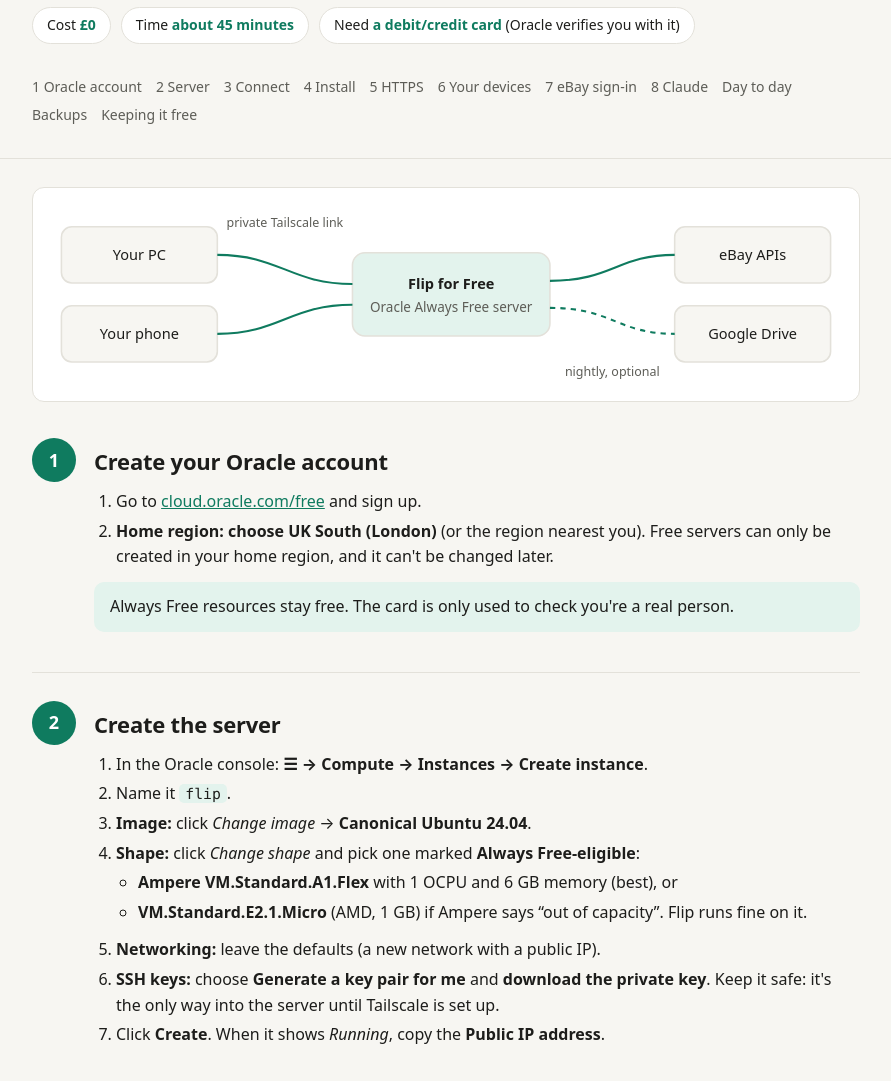
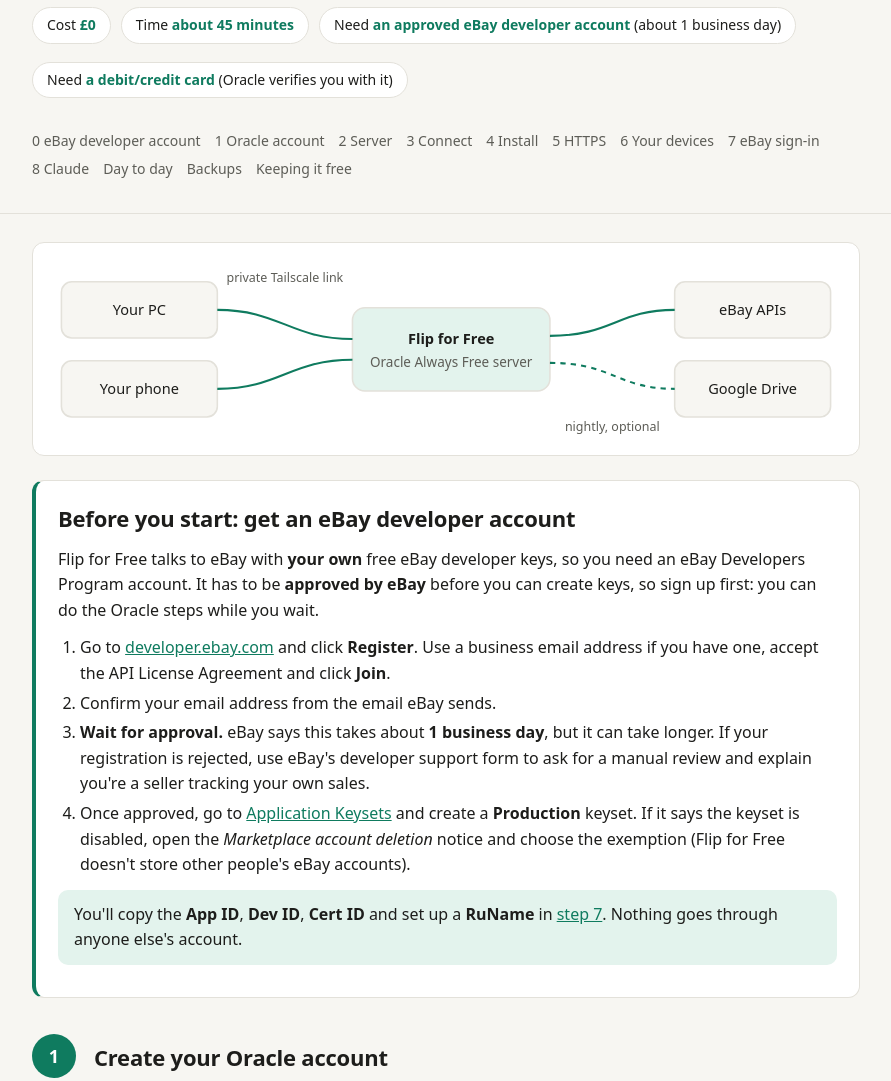
Before and after one commit to JosephsStuff/Flip-For-Free, a plain HTML site: page docs/index.html in a window 1280 px wide. Shown: the part 316-1397 px from the top of the page, without its empty margins (194-1085 px from the left). Drawn offline with Linux system fonts and the light colour scheme.

Commit message:
Guide: explain the eBay developer account and approval step first
Co-Authored-By: Claude Opus 5.5 <noreply@anthropic.com>
Claude-Session: https://claude.ai/code/session_01FmucpspfhCzpdMiVesNxRs

```diff
--- a/docs/index.html
+++ b/docs/index.html
@@ -34,6 +34,8 @@ nav.toc{margin:28px 0 0;display:flex;flex-wrap:wrap;gap:6px 14px;font-size:14px}
 nav.toc a{color:var(--muted);text-decoration:none}
 nav.toc a:hover{color:var(--accent)}
 main{padding:24px 0 64px}
+.prereq{background:var(--card);border:1px solid var(--line);border-left:4px solid var(--accent);border-radius:12px;padding:20px 22px;margin:24px 0 8px}
+.prereq h2{margin-top:0}
 section.step{display:grid;grid-template-columns:44px minmax(0,1fr);gap:0 18px;padding:28px 0;border-bottom:1px solid var(--line)}
 .num{width:44px;height:44px;border-radius:50%;background:var(--accent);color:#fff;display:grid;place-items:center;font-weight:700;font-size:18px}
 @media (prefers-color-scheme: dark){.num{color:#0b1a14}}
@@ -74,10 +76,11 @@ footer{border-top:1px solid var(--line);padding:24px 0 48px;color:var(--muted);f
     <ul class="facts">
       <li>Cost <b>£0</b></li>
       <li>Time <b>about 45 minutes</b></li>
+      <li>Need <b>an approved eBay developer account</b> (about 1 business day)</li>
       <li>Need <b>a debit/credit card</b> (Oracle verifies you with it)</li>
     </ul>
     <nav class="toc" aria-label="Steps">
-      <a href="#s1">1 Oracle account</a><a href="#s2">2 Server</a><a href="#s3">3 Connect</a><a href="#s4">4 Install</a>
+      <a href="#s0">0 eBay developer account</a><a href="#s1">1 Oracle account</a><a href="#s2">2 Server</a><a href="#s3">3 Connect</a><a href="#s4">4 Install</a>
       <a href="#s5">5 HTTPS</a><a href="#s6">6 Your devices</a><a href="#s7">7 eBay sign-in</a><a href="#s8">8 Claude</a>
       <a href="#daily">Day to day</a><a href="#backups">Backups</a><a href="#free">Keeping it free</a>
     </nav>
@@ -111,6 +114,18 @@ footer{border-top:1px solid var(--line);padding:24px 0 48px;color:var(--muted);f
       <text x="540" y="164" fill="var(--muted)" font-size="12" text-anchor="middle">nightly, optional</text>
     </svg>
   </div>
+
+  <section class="prereq" id="s0">
+    <h2>Before you start: get an eBay developer account</h2>
+    <p>Flip for Free talks to eBay with <strong>your own</strong> free eBay developer keys, so you need an eBay Developers Program account. It has to be <strong>approved by eBay</strong> before you can create keys, so sign up first: you can do the Oracle steps while you wait.</p>
+    <ol>
+      <li>Go to <a href="https://developer.ebay.com/signin?tab=register">developer.ebay.com</a> and click <strong>Register</strong>. Use a business email address if you have one, accept the API License Agreement and click <strong>Join</strong>.</li>
+      <li>Confirm your email address from the email eBay sends.</li>
+      <li><strong>Wait for approval.</strong> eBay says this takes about <strong>1 business day</strong>, but it can take longer. If your registration is rejected, use eBay's developer support form to ask for a manual review and explain you're a seller tracking your own sales.</li>
+      <li>Once approved, go to <a href="https://developer.ebay.com/my/keys">Application Keysets</a> and create a <strong>Production</strong> keyset. If it says the keyset is disabled, open the <em>Marketplace account deletion</em> notice and choose the exemption (Flip for Free doesn't store other people's eBay accounts).</li>
+    </ol>
+    <p class="note">You'll copy the <strong>App ID</strong>, <strong>Dev ID</strong>, <strong>Cert ID</strong> and set up a <strong>RuName</strong> in <a href="#s7">step 7</a>. Nothing goes through anyone else's account.</p>
+  </section>
 
   <section class="step" id="s1">
     <div class="num">1</div>
@@ -211,7 +226,7 @@ scp -i $env:USERPROFILE\.ssh\flip.key "$env:USERPROFILE\Downloads\flip-for-free-
       <p>On <a href="https://developer.ebay.com/my/keys">developer.ebay.com → Application Keys</a> → <strong>User Tokens</strong>, edit your RuName and set <strong>both</strong> <em>Your auth accepted URL</em> and <em>Your auth declined URL</em> to:</p>
 <pre><code>https://flip.&lt;your-tailnet&gt;.ts.net/auth/callback</code></pre>
       <p>The installer prints the exact address. eBay only redirects <em>your browser</em> there, so it works even though the server isn't public. Then click <strong>Sign in with eBay</strong> in Flip for Free.</p>
-      <p>If you uploaded your database, your keys, costs and bulk buys are already there. If not, the setup page asks for your own eBay developer keys. The database is already set to <code>~/flip-data</code>.</p>
+      <p>If you uploaded your database, your keys, costs and bulk buys are already there. If not, the setup page asks for your own eBay developer keys (from <a href="#s0">before you start</a>). The database is already set to <code>~/flip-data</code>.</p>
     </div>
   </section>
 
```
Also changed, not shown: 2 other files.
